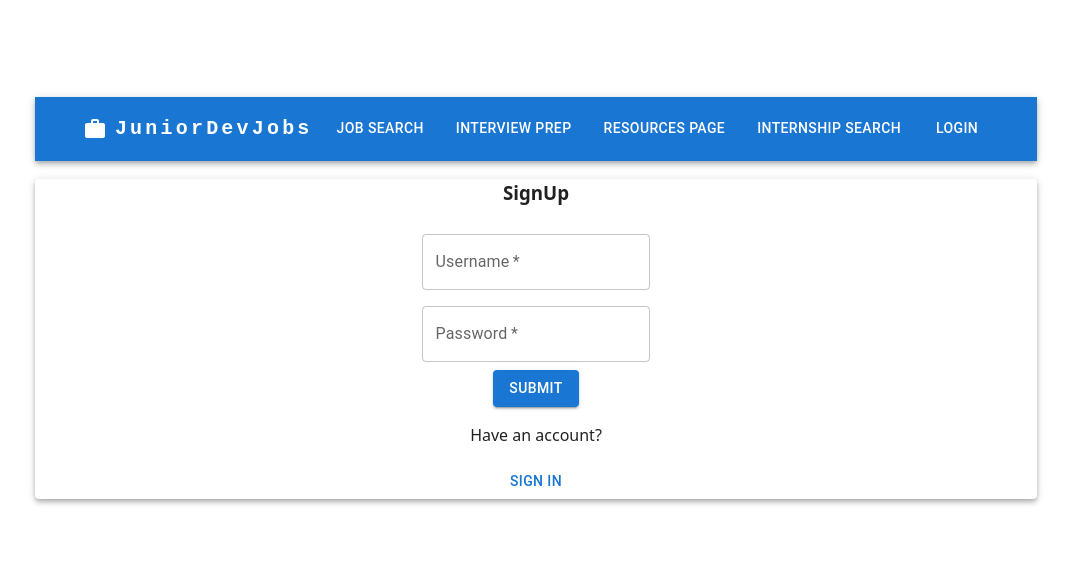
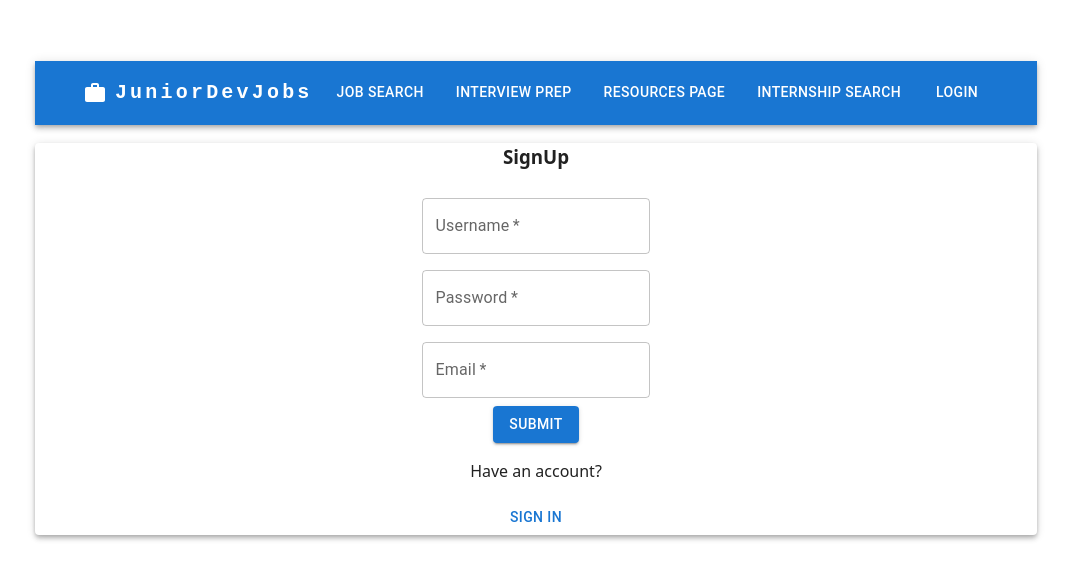
Before and after one commit to JuniorDevJobs/Group_Project, a React (Vite) app in the folder frontend/: page /signup in a window 1280 px wide. Shown: the part 102-682 px from the top of the page, without its empty margins (104-1175 px from the left). Built offline with nearby package versions, Linux system fonts and the light colour scheme.

Commit message:
login/signup logic hitting endpoints. Need Cors-errors handled

```diff
--- a/frontend/src/api/Authapi.js
+++ b/frontend/src/api/Authapi.js
@@ -6,6 +6,7 @@ async function basicFetch(url, payload) {
 
 
   export async function signup(context) {
+    console.log(context)
     const payload = {
       method: "POST",
       headers: {
@@ -13,12 +14,13 @@ async function basicFetch(url, payload) {
       },
       body: JSON.stringify(context)
     }
-    const body = await basicFetch("http://localhost:8000/api/v1/accounts/signup/",payload)
+    const body = await basicFetch("http://localhost:8000/accounts/signup/",payload)
     return body
   }
 
 
   export async function login(context) {
+    console.log(context)
     const payload = {
       method: "POST",
       headers: {
@@ -26,6 +28,6 @@ async function basicFetch(url, payload) {
       },
       body: JSON.stringify(context)
     }
-    const body = await basicFetch("http://localhost:8000/api/v1/accounts/get-token/", payload)
+    const body = await basicFetch("http://localhost:8000/accounts/login/", payload)
     return body.token
   }
--- a/frontend/src/pages/LoginPage.jsx
+++ b/frontend/src/pages/LoginPage.jsx
@@ -1,64 +1,83 @@
-import React, {useState} from "react"
+import React, { useState } from "react";
 import { useNavigate } from 'react-router-dom';
-import { Paper, Box, TextField } from "@mui/material"
+import { Paper, Box, TextField } from "@mui/material";
 import Button from '@mui/material/Button';
+import { login } from "../api/Authapi";
+
 export default function LoginPage() {
-    const [loading, setLoading]=useState(false)
-    const navigate=useNavigate()
-    const handleLogin = () => {
-        return (
-            setLoading(true),
-            console.log("logging in")
-        )
+    const [loading, setLoading] = useState(false);
+    const [formData, setFormData] = useState({ username: "", password: "" });
+
+    const navigate = useNavigate();
+
+    const handleChange = (e) => {
+        setFormData({
+            ...formData,
+            [e.target.name]: e.target.value
+        });
+    };
+
+    const handleLogin = async (e) => {
+        e.preventDefault();
+        setLoading(true);
+        try {
+            const userInfo = await login(formData);
+            localStorage.setItem("access", userInfo.access);
+            navigate("/home");
+        } catch (error) {
+            console.error("Login failed", error);
+            setLoading(false);
         }
+    };
+
     const handleNewUser = () => {
-        return(
-            navigate("/signup")
-        )
-    }
+        navigate("/signup");
+    };
 
     return (
-        <Paper
-        square={false}
-        elevation={4}>
-
+        <Paper square={false} elevation={4}>
             <h3>Login</h3>
             <Box
                 component="form"
+                onSubmit={handleLogin}
                 sx={{ '& .MuiTextField-root': { m: 1, width: '25ch' } }}
                 noValidate
-                autoComplete="off"
             >
                 <div>
                     <TextField
                         required
-                        id="outlined-required"
+                        id="username"
+                        name="username"
+                        value={formData.username}
                         label="Username"
                         placeholder="Enter username"
+                        onChange={handleChange}
                     />
                 </div>
                 <div>
                     <TextField
                         required
-                        id="outlined-required"
+                        id="password"
+                        name="password"
+                        value={formData.password}
                         label="Password"
                         placeholder="Enter password"
+                        type="password"
+                        onChange={handleChange}
                     />
                 </div>
                 <div>
                     <Button
-                        onClick={handleLogin}
-                        // endIcon={<SendIcon />}
-                        loading={loading}
-                        loadingPosition="end"
+                        type="submit"
                         variant="contained"
+                        disabled={loading} // Disable button while loading
                     >
-                        Submit
+                        {loading ? "Logging in..." : "Submit"}
                     </Button>
                 </div>
             </Box>
-            <p> Need an account?</p>
-            <Button onClick={handleNewUser}>Create an Account </Button>
+            <p>Need an account?</p>
+            <Button onClick={handleNewUser}>Create an Account</Button>
         </Paper>
-    )
+    );
 }
--- a/frontend/src/pages/SignUpPage.jsx
+++ b/frontend/src/pages/SignUpPage.jsx
@@ -2,17 +2,32 @@ import React, {useState} from "react"
 import { useNavigate } from 'react-router-dom';
 import { Paper, Box, TextField } from "@mui/material"
 import Button from '@mui/material/Button';
+import { signup } from "../api/Authapi";
 export default function SignUp () {
     const [loading, setLoading]=useState(false)
+    const [formData, setFormData] =useState({username:"", password:"", email: ""})
     const navigate = useNavigate()
 
     const handleNavigate = () => {
        navigate("/login")
     }
 
-    const handleSignUp = () => {
-        setLoading(true)
-        console.log("signing up new user")
+    const handleChange = (e) => {
+        setFormData({
+            ...formData,
+            [e.target.name]: e.target.value
+        });
+    };
+
+    const handleSignUp = async (e) => {
+        e.preventDefault()
+        // setLoading(true)
+        const userInfo = await signup(formData)
+        if (userInfo) {
+            navigate("/login")
+        } else {
+            console.error("Failed Logging in")
+        }
     }
 
     return (
@@ -26,25 +41,44 @@ export default function SignUp () {
                 sx={{ '& .MuiTextField-root': { m: 1, width: '25ch' } }}
                 noValidate
                 autoComplete="off"
+                onSubmit={handleSignUp}
                 >
                         <div>
                             <TextField
                             required
-                        id="outlined-required"
+                            id="username"
                             label="Username"
+                            name="username"
                             placeholder="Enter username"
+                            value={formData.username}
+                            onChange={handleChange}
+                            />
+                        </div>
+                        <div>
+                            <TextField
+                            required
+                            id="password"
+                            label="Password"
+                            name="password"
+                            placeholder="Enter password"
+                            value={formData.password}
+                            onChange={handleChange}
                             />
                         </div>
                         <div>
                             <TextField
                             required
                             id="outlined-required"
-                        label="Password"
-                        placeholder="Enter password"
+                            label="Email"
+                            name="email"
+                            placeholder="Enter Email Address"
+                            value={formData.email}
+                            onChange={handleChange}
                             />
                         </div>
                         <div>
                         <Button
+                        type="submit"
                             onClick={handleSignUp}
                             loading={loading}
                             loadingPosition="end"
```
Also changed, not shown: 1 other file (tests, documents, lock files or other folders). Lines whose indentation alone changed are shown as unchanged.
